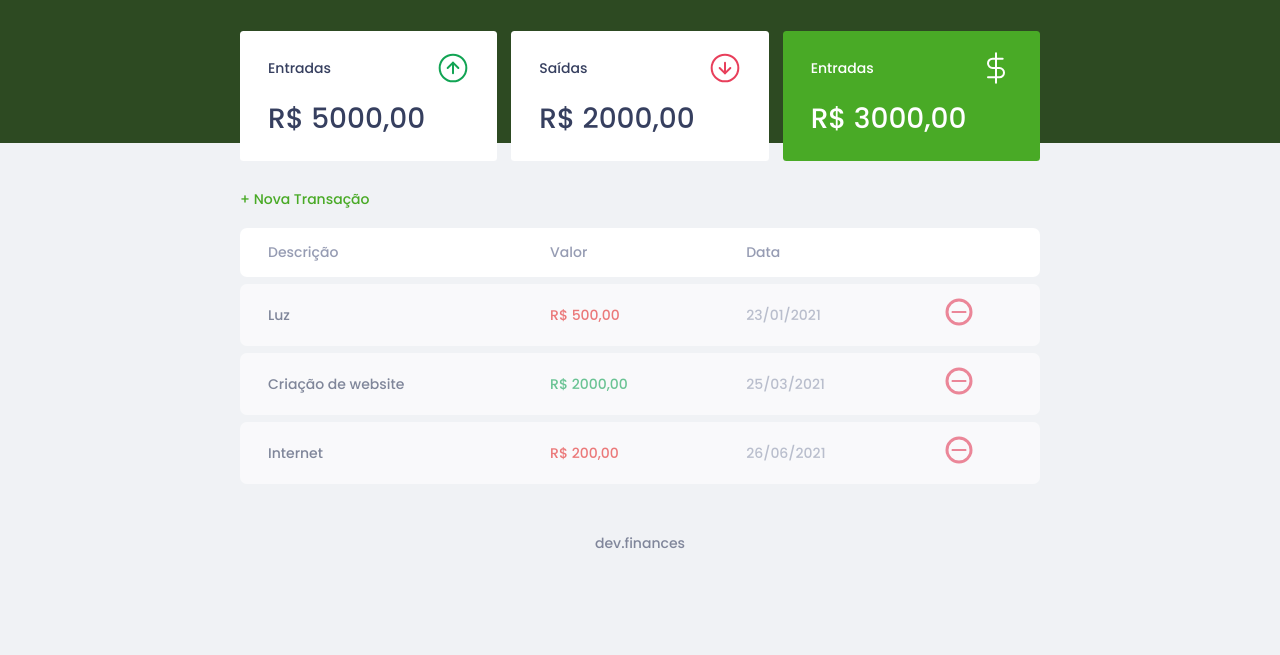
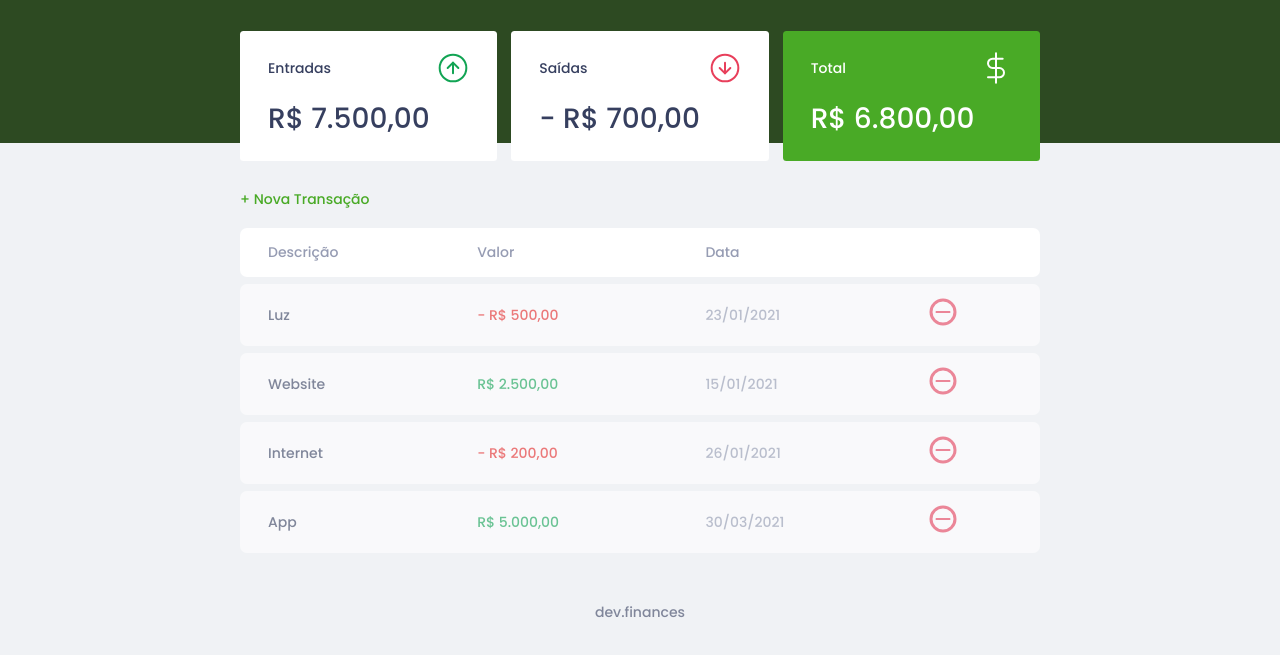
Before and after one commit to Gustavo-Victor/dev-finances, a plain HTML site: page index.html in a window 1280 px wide. Shown: the part 55-710 px from the top of the page. Drawn offline with Linux system fonts and the light colour scheme.

Commit message:
Add dynamic table and balance calculation

```diff
--- a/index.html
+++ b/index.html
@@ -35,7 +35,7 @@
                         <span>Entradas</span>
                         <img src="./assets/income.svg" alt="Entradas" title="Entradas">
                     </h3>
-                    <p>R$ 5000,00</p>
+                    <p id="incomeDisplay">R$ 5000,00</p>
                 </div>
 
                 <div class="card">
@@ -43,15 +43,15 @@
                         <span>Saídas</span>
                         <img src="./assets/expense.svg" alt="Saídas" title="Saídas">
                     </h3>
-                    <p>R$ 2000,00</p>
+                    <p id="expenseDisplay">R$ 2000,00</p>
                 </div>
 
                 <div class="card total">
                     <h3>
-                        <span>Entradas</span>
+                        <span>Total</span>
                         <img src="./assets/total.svg" alt="Total" title="Total">
                     </h3>
-                    <p>R$ 3000,00</p>
+                    <p id="totalDisplay">R$ 3000,00</p>
                 </div>
             </section>
 
@@ -73,24 +73,7 @@
                         </tr>
                     </thead>
                     <tbody>
-                        <tr>
-                            <td class="description" >Luz</td>
-                            <td class="expense">R$ 500,00</td>
-                            <td class="date">23/01/2021</td>
-                            <td><img src="./assets/minus.svg" alt="Remover" title="Remover"></td>
-                        </tr>
-                        <tr>
-                            <td class="description">Criação de website</td>
-                            <td class="income">R$ 2000,00</td>
-                            <td class="date">25/03/2021</td>
-                            <td><img src="./assets/minus.svg" alt="Remover" title="Remover"></td>
-                        </tr>
-                        <tr>
-                            <td class="description">Internet</td>
-                            <td class="expense">R$ 200,00</td>
-                            <td class="date">26/06/2021</td>
-                            <td><img src="./assets/minus.svg" alt="Remover" title="Remover"></td>
-                        </tr>
+
                     </tbody>
                 </table>
             </section>
@@ -118,7 +101,7 @@
 
                         <div class="input-group actions">
                             <a href="#" class="button cancel">Cancelar</a>
-                            <button type="submit" class="button submit">Salvar</button>
+                            <button id="submit" type="submit" class="submit">Salvar</button>
                         </div>
                     </form>
                 </div>
--- a/script.js
+++ b/script.js
@@ -17,11 +17,10 @@ button.forEach(element => {
 */
 
 
-/*second way to create the modal effect*/
+//MODAL
 const buttons = window.document.querySelectorAll(".button");//all buttons
 const modal_overlay = window.document.querySelector(".modal-overlay");//modal div
-//test console.log(buttons);
-
+const btn_submit = window.document.getElementById('submit');
 //object modal
 const modal = {
     openOrClose(){
@@ -33,3 +32,127 @@ const modal = {
 buttons.forEach((btn) => {
     btn.addEventListener('click', modal.openOrClose);
 });
+
+
+//incomeAndExpense - array of objects/inputs
+const incomeAndExpense =
+[
+    {
+        id: 1,
+        description: "Luz",
+        amount: -50000,
+        date: "23/01/2021",
+    },
+    {
+        id: 2,
+        description: "Website",
+        amount: 250000,
+        date: "15/01/2021",
+    },
+    {
+        id: 3,
+        description: "Internet",
+        amount: -20000,
+        date: "26/01/2021",
+    },
+    {
+        id: 4,
+        description: "App",
+        amount: 500000,
+        date: "30/03/2021",
+    }
+];
+
+//object transaction
+const transaction = {
+    all: incomeAndExpense,
+    incomes(){
+        //sum incomes
+        let sumIncomes = 0;
+        this.all.forEach(element => {
+            if(element.amount >= 0){
+                sumIncomes += (element.amount);
+            }
+        });
+        return sumIncomes;
+    },
+
+    expenses(){
+        //sum expenses
+        let sumExpenses = 0;
+        this.all.forEach(element => {
+            if(element.amount < 0){
+                sumExpenses  += (element.amount);
+            }
+        });
+        return sumExpenses;
+    },
+
+    total(){
+        //incomes - expenses
+        let total = 0;
+        total = this.incomes() + this.expenses();
+        return total;
+    }
+};
+
+//object to create html and add to the page
+const DOM = {
+    //body of the table
+    tableBody:
+        window.document.querySelector("#data-table tbody")
+    ,
+
+    //add html to the object
+    addTransaction(transaction, index){
+        const tr = window.document.createElement('tr');
+        tr.innerHTML = this.innerHTMLTransaction(transaction);
+        this.tableBody.appendChild(tr);
+    },
+
+    //create and return html
+    innerHTMLTransaction(transaction){
+        let CSSclass = transaction.amount > 0 ? 'income' : 'expense';
+        let formattedValue = Utils.formatCurrency(transaction.amount);
+
+        const html = `
+            <td class="description" >${transaction.description}</td>
+            <td class='${CSSclass}'>${formattedValue}</td>
+            <td class="date">${transaction.date}</td>
+            <td><img src="./assets/minus.svg" alt="Remover" title="Remover"></td>
+        `;
+        return html;
+    },
+
+
+    updateBalance(){
+        //get incomes, expenses and total
+        window.document.querySelector("#incomeDisplay").innerHTML = Utils.formatCurrency(transaction.incomes());
+        window.document.querySelector("#expenseDisplay").innerHTML = Utils.formatCurrency(transaction.expenses());
+        window.document.querySelector("#totalDisplay").innerHTML = Utils.formatCurrency(transaction.total());
+    }
+};
+
+//formatations
+const Utils = {
+    formatCurrency(value){
+        let signal = Number(value) < 0 ? "-" : "";
+        value = String(value).replace(/\D/g, "");
+        value = Number(value)/100;
+        value = value.toLocaleString('pt-BR', {
+            style: "currency",
+            currency: "BRL"
+        });
+        return `${signal} ${value}`;
+    }
+}
+
+//print rows
+incomeAndExpense.forEach(element => {
+    DOM.addTransaction(element, 0);
+});
+
+//update Balance
+DOM.updateBalance();
+
+//-------------------------------------------------------------------------------------------
```
